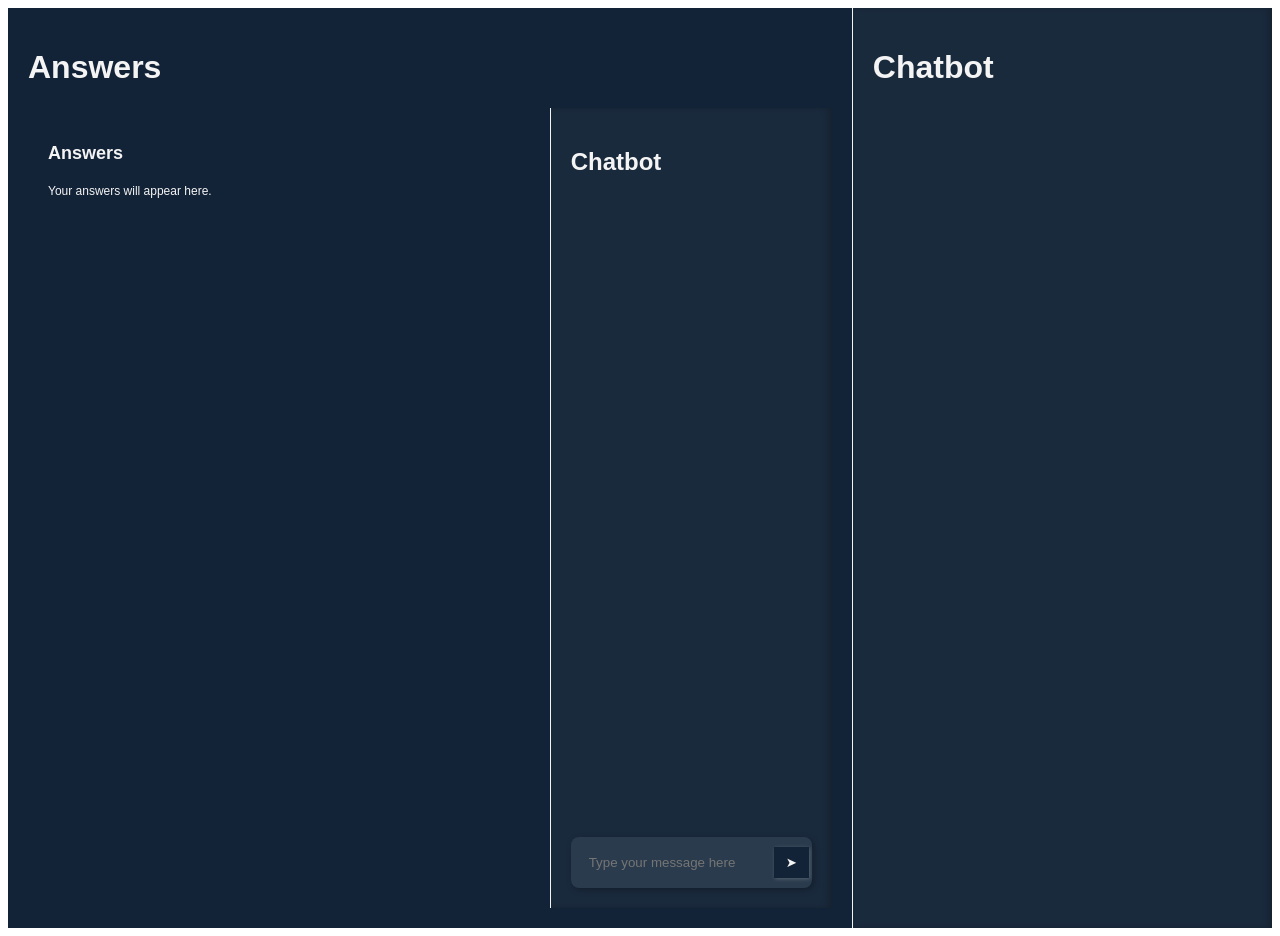
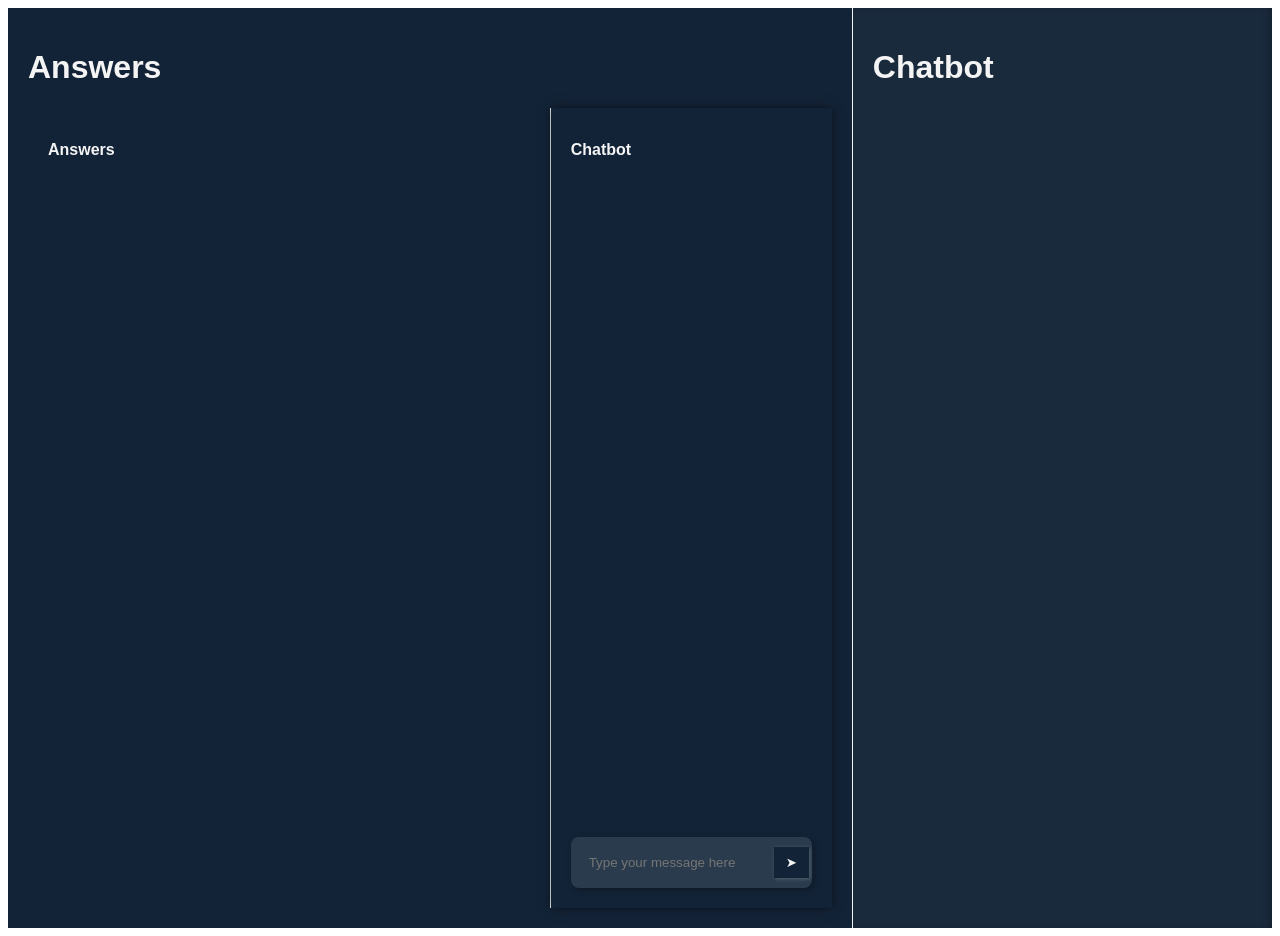
Before and after one commit to tarunagarwal1981/vessel-iq, a Next.js app: page / in a window 1280 px wide. Built offline with nearby package versions, Linux system fonts and the light colour scheme.

Commit message:
Update page.tsx

```diff
--- a/src/app/page.tsx
+++ b/src/app/page.tsx
@@ -1,56 +1,59 @@
-// page.tsx
-"use client";
-
-import { useState } from "react";
-import Chat from "../components/Chat";
+// src/app/page.tsx
+'use client';
+import React, { useState } from 'react';
+import Chat from '../components/Chat';
 
 export default function HomePage() {
-  const [response, setResponse] = useState("");
+  const [response, setResponse] = useState('');
+
+  // Define inline styles using CSSProperties for TypeScript compatibility
+  const styles: { [key: string]: React.CSSProperties } = {
+    container: {
+      display: 'flex',
+      height: '100vh',
+      backgroundColor: '#132337',
+      color: '#f4f4f4',
+      fontFamily: 'Nunito, sans-serif',
+      fontSize: '12px',
+    },
+    answerSection: {
+      width: '70%',
+      padding: '20px',
+      backgroundColor: '#132337',
+      borderRight: '1px solid #f4f4f4', // Separating the answer and chat sections
+    },
+    chatSection: {
+      width: '30%',
+      padding: '20px',
+      display: 'flex',
+      flexDirection: 'column' as const, // Ensure compatibility with CSSProperties
+      justifyContent: 'space-between',
+      backgroundColor: '#132337',
+      boxShadow: '0px 0px 10px rgba(0, 0, 0, 0.5)',
+    },
+    chatHeader: {
+      fontSize: '16px',
+      fontWeight: 'bold',
+      marginBottom: '10px',
+    },
+    responseText: {
+      whiteSpace: 'pre-wrap', // Preserve formatting of response text
+    },
+  };
 
   return (
     <div style={styles.container}>
-      {/* Left side for answers */}
+      {/* Left side for displaying answers */}
       <div style={styles.answerSection}>
-        <h2>Answers</h2>
-        <div style={styles.responseBox}>
-          {response || "Your answers will appear here."}
-        </div>
+        <h2 style={styles.chatHeader}>Answers</h2>
+        <p style={styles.responseText}>{response}</p>
       </div>
 
       {/* Right side for chatbot input */}
       <div style={styles.chatSection}>
-        <h2>Chatbot</h2>
+        <h2 style={styles.chatHeader}>Chatbot</h2>
         <Chat setResponse={setResponse} />
       </div>
     </div>
   );
 }
-
-const styles = {
-  container: {
-    display: "flex",
-    height: "100vh",
-    backgroundColor: "#132337",
-    color: "#f4f4f4",
-    fontFamily: "Nunito, sans-serif",
-  },
-  answerSection: {
-    flex: 1,
-    padding: "20px",
-    borderRight: "1px solid #f4f4f4",
-    fontSize: "12px",
-  },
-  responseBox: {
-    marginTop: "20px",
-    whiteSpace: "pre-wrap",
-  },
-  chatSection: {
-    width: "30%",
-    padding: "20px",
-    display: "flex",
-    flexDirection: "column",
-    justifyContent: "flex-end",
-    backgroundColor: "#1a2a3d",
-    boxShadow: "inset -4px 0 6px rgba(0, 0, 0, 0.2)",
-  },
-};
```
